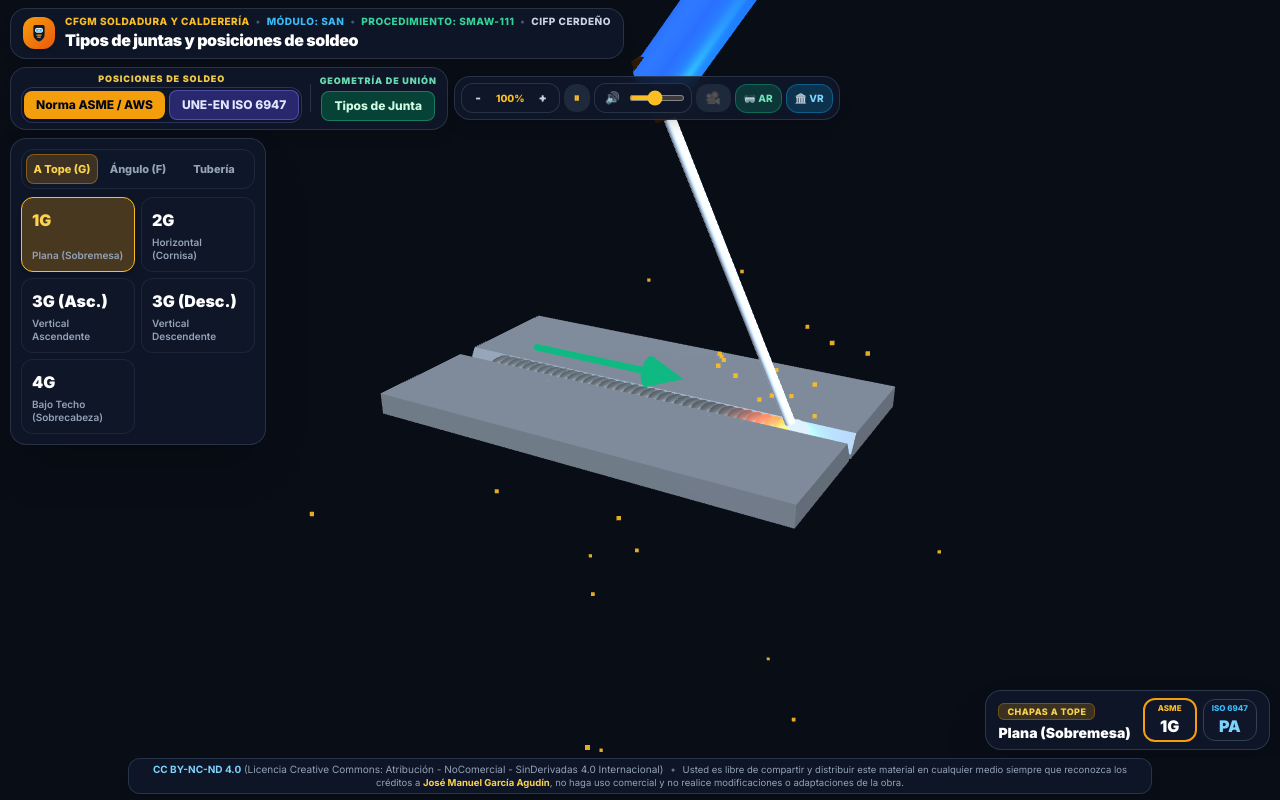
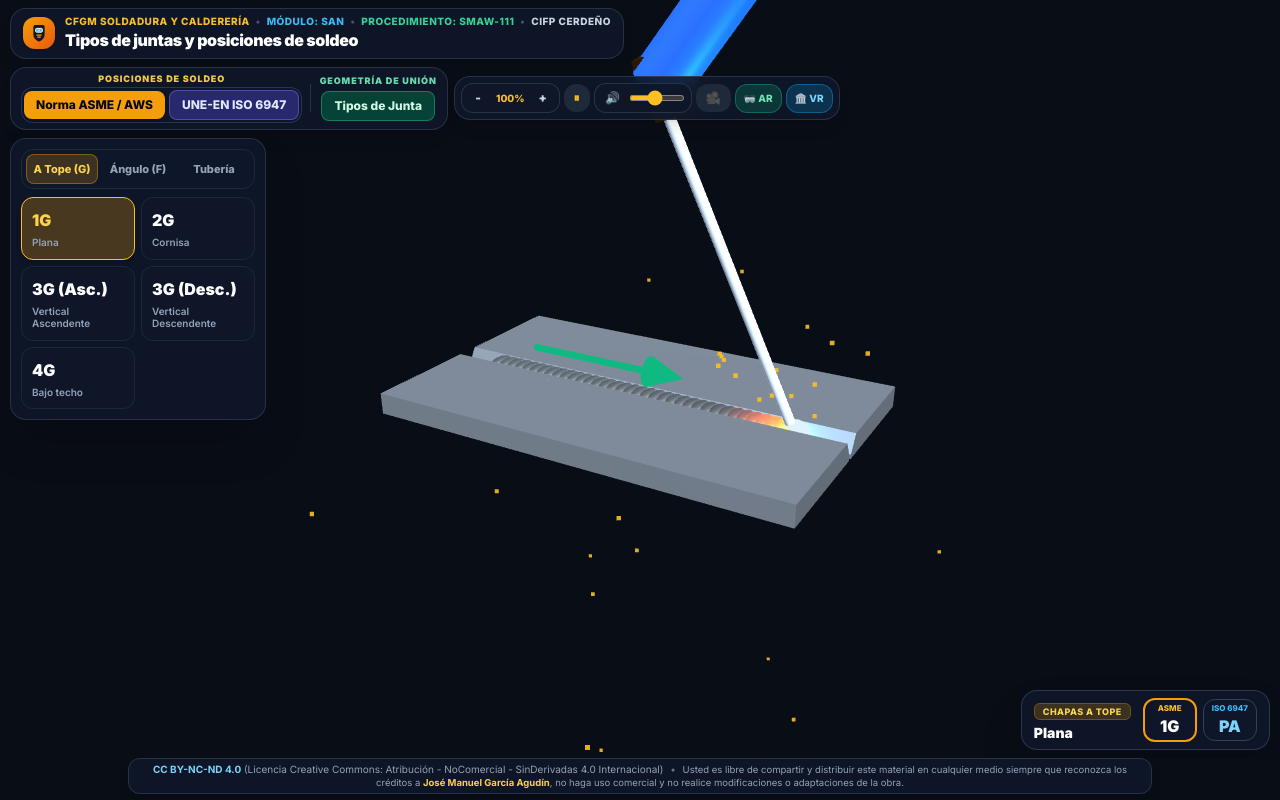
Before and after one commit to JMGA2025/posicionesdesoldeo, a plain HTML site: page index.html in a window 1280 px wide. Drawn offline with nearby package versions, Linux system fonts and the light colour scheme; animation ran at ten frames a second.

Commit message:
Update index.html

```diff
--- a/index.html
+++ b/index.html
@@ -392,7 +392,7 @@
                 asmeGroup: 'G',
                 aws: '1G',
                 iso: 'PA',
-                commonName: 'Plana (Sobremesa)',
+                commonName: 'Plana',
                 categoryLabel: 'Chapas a Tope',
                 geometryType: 'butt_plate',
                 plateRot: { x: 0, y: 0, z: 0 },
@@ -405,7 +405,7 @@
                 asmeGroup: 'G',
                 aws: '2G',
                 iso: 'PC',
-                commonName: 'Horizontal (Cornisa)',
+                commonName: 'Cornisa',
                 categoryLabel: 'Chapas a Tope',
                 geometryType: 'butt_plate',
                 plateRot: { x: Math.PI / 2, y: 0, z: 0 },
@@ -444,7 +444,7 @@
                 asmeGroup: 'G',
                 aws: '4G',
                 iso: 'PE',
-                commonName: 'Bajo Techo (Sobrecabeza)',
+                commonName: 'Bajo techo',
                 categoryLabel: 'Chapas a Tope',
                 geometryType: 'butt_plate',
                 plateRot: { x: Math.PI, y: 0, z: 0 },
@@ -459,7 +459,7 @@
                 asmeGroup: 'F',
                 aws: '1F',
                 iso: 'PA',
-                commonName: 'Plana en Ángulo (Cuna 45°)',
+                commonName: 'Acunada',
                 categoryLabel: 'Chapas en Ángulo (T)',
                 geometryType: 'fillet_t',
                 plateRot: { x: -Math.PI / 4, y: 0, z: 0 },
@@ -472,7 +472,7 @@
                 asmeGroup: 'F',
                 aws: '2F',
                 iso: 'PB',
-                commonName: 'Horizontal en Ángulo (Rincón)',
+                commonName: 'Rincón',
                 categoryLabel: 'Chapas en Ángulo (T)',
                 geometryType: 'fillet_t',
                 plateRot: { x: 0, y: 0, z: 0 },
@@ -485,7 +485,7 @@
                 asmeGroup: 'F',
                 aws: '3F (Asc.)',
                 iso: 'PF ↑',
-                commonName: 'Vertical Ascendente en Ángulo',
+                commonName: 'Vertical Ascendente',
                 categoryLabel: 'Chapas en Ángulo (T)',
                 geometryType: 'fillet_t',
                 plateRot: { x: 0, y: Math.PI / 4, z: Math.PI / 2 },
@@ -498,7 +498,7 @@
                 asmeGroup: 'F',
                 aws: '3F (Desc.)',
                 iso: 'PG ↓',
-                commonName: 'Vertical Descendente en Ángulo',
+                commonName: 'Vertical Descendente',
                 categoryLabel: 'Chapas en Ángulo (T)',
                 geometryType: 'fillet_t',
                 plateRot: { x: 0, y: Math.PI / 4, z: Math.PI / 2 },
@@ -511,7 +511,7 @@
                 asmeGroup: 'F',
                 aws: '4F',
                 iso: 'PD',
-                commonName: 'Bajo Techo en Ángulo (Rincón)',
+                commonName: 'Semitecho',
                 categoryLabel: 'Chapas en Ángulo (T)',
                 geometryType: 'fillet_t',
                 plateRot: { x: Math.PI / 2, y: 0, z: 0 },
```
